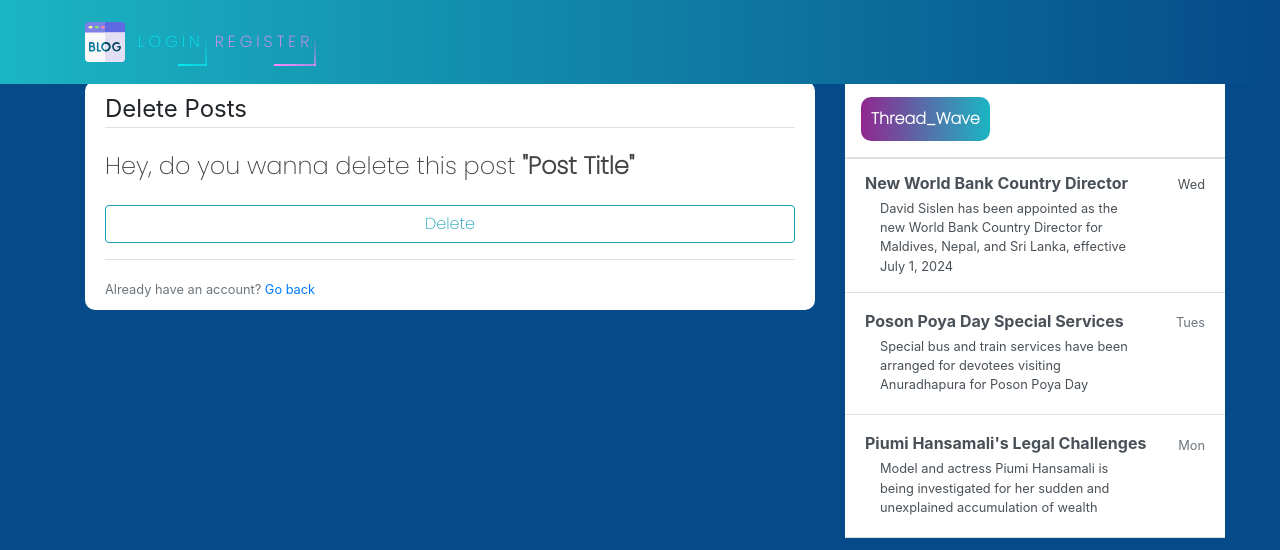
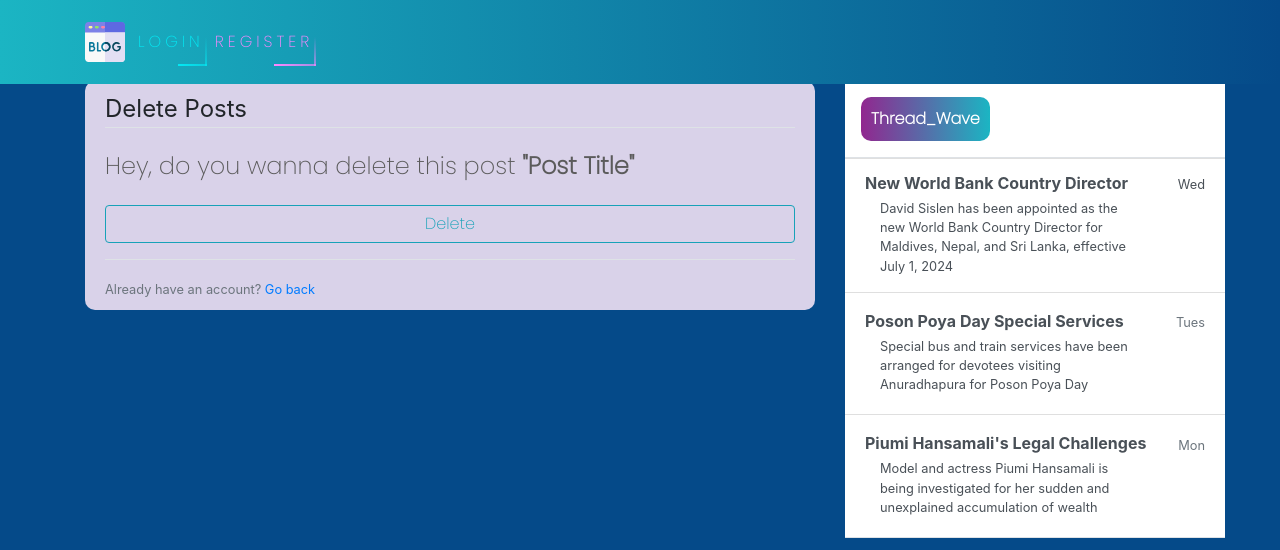
Before and after one commit to Sandudil/djangoblog, a Django app: template blogproj/blog/templates/blog/Post confirm delete.html in a window 1280 px wide. Shown: the top 550 px of the page. Run offline with Django 4.2, Linux system fonts and the light colour scheme; the template is opened without the code that fills it, so the values that code supplies are empty; some libraries are stand-ins or nearby versions.

Commit message:
Update main.css

```diff
--- a/blogproj/blog/static/blog/main.css
+++ b/blogproj/blog/static/blog/main.css
@@ -9,7 +9,7 @@ body {
 
 
   h1, h2, h3, h4, h5, h6, p {
-    color: #444444;
+    color: #5b5b5b;
     font-family: 'Poppins', sans-serif;
   }
 
@@ -28,7 +28,7 @@ body {
   }
 
   .site-header .navbar-nav .nav-link:hover {
-    color: #ffffff;
+    color: #d9d2e9;
   }
 
   .site-header .navbar-nav .nav-link.active {
@@ -36,7 +36,7 @@ body {
   }
 
   .content-section {
-    background: #ffffff;
+    background: #d9d2e9;
     /* border-radius: 20px; */
     padding: 10px 20px;
     /* border: 1px solid #dddddd; */
@@ -45,7 +45,7 @@ body {
   }
 
   .article-title {
-    color: #444444;
+    color: #5b5b5b;
   }
 
   a.article-title:hover {
```
